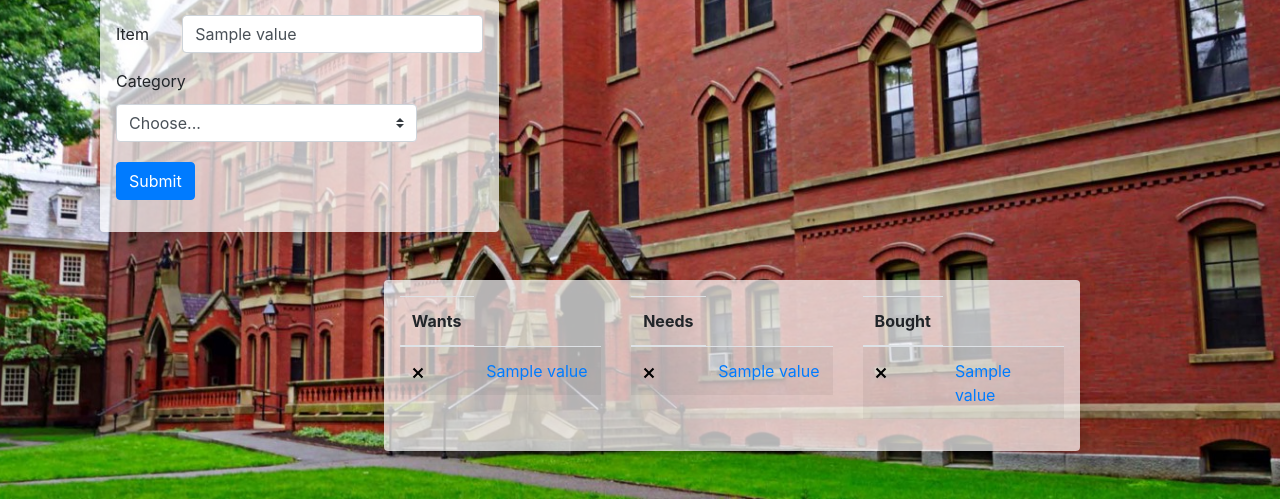
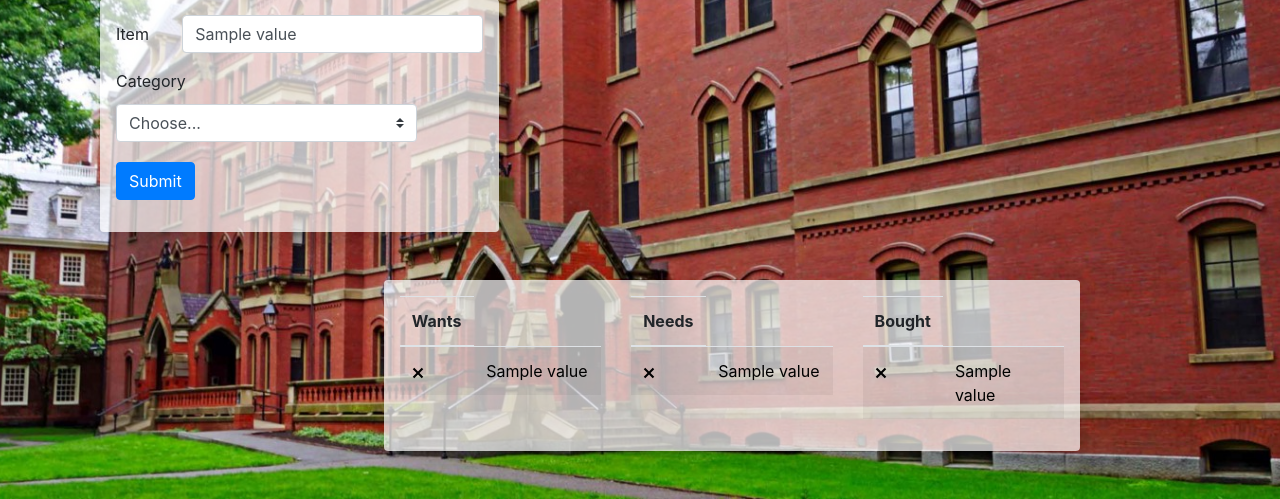
Before and after one commit to seehamrun/DebugThugs, a Python web app: template templates/checklist.html in a window 1280 px wide. Shown: the part 313-812 px from the top of the page. Run offline with Jinja, Linux system fonts and the light colour scheme; the template is opened without the code that fills it: most values are stand-ins (such as "Sample title", 1, 10 or a date in 2020); some libraries are stand-ins or nearby versions.

Commit message:
black text

```diff
--- a/templates/checklist.html
+++ b/templates/checklist.html
@@ -90,7 +90,7 @@
                     <tr>
                         {% for want in wantsList %}
                         <td><a href="/delete?item_id={{want.key.urlsafe()}}"><img src="/static/x.svg"/></a></td>
-                        <td><a href="/search?item_id={{want.value}}">{{want.value}}</td>
+                        <td><a href="/search?item_id={{want.value}}" style="color:black;">{{want.value}}</td>
                         </tr>
                       {% endfor %}
                 </tbody>
@@ -108,7 +108,7 @@
                         <tr>
                             {% for need in needsList %}
                             <td><a href="/delete?item_id={{need.key.urlsafe()}}"><img src="/static/x.svg"/></a></td>
-                            <td><a href="/search?item_id={{need.value}}">{{need.value}}</td>
+                            <td><a href="/search?item_id={{need.value}}" style="color:black;">{{need.value}}</td>
                             </tr>
                           {% endfor %}
                     </tbody>
@@ -126,7 +126,7 @@
                             <tr>
                                 {% for bought in boughtList %}
                                 <td><a href="/delete?item_id={{bought.key.urlsafe()}}"><img src="/static/x.svg"/></a></td>
-                                <td><a href="/search?item_id={{bought.value}}">{{bought.value}}</td>
+                                <td><a href="/search?item_id={{bought.value}}" style="color:black;">{{bought.value}}</td>
                                 </tr>
                               {% endfor %}
                         </tbody>
```
